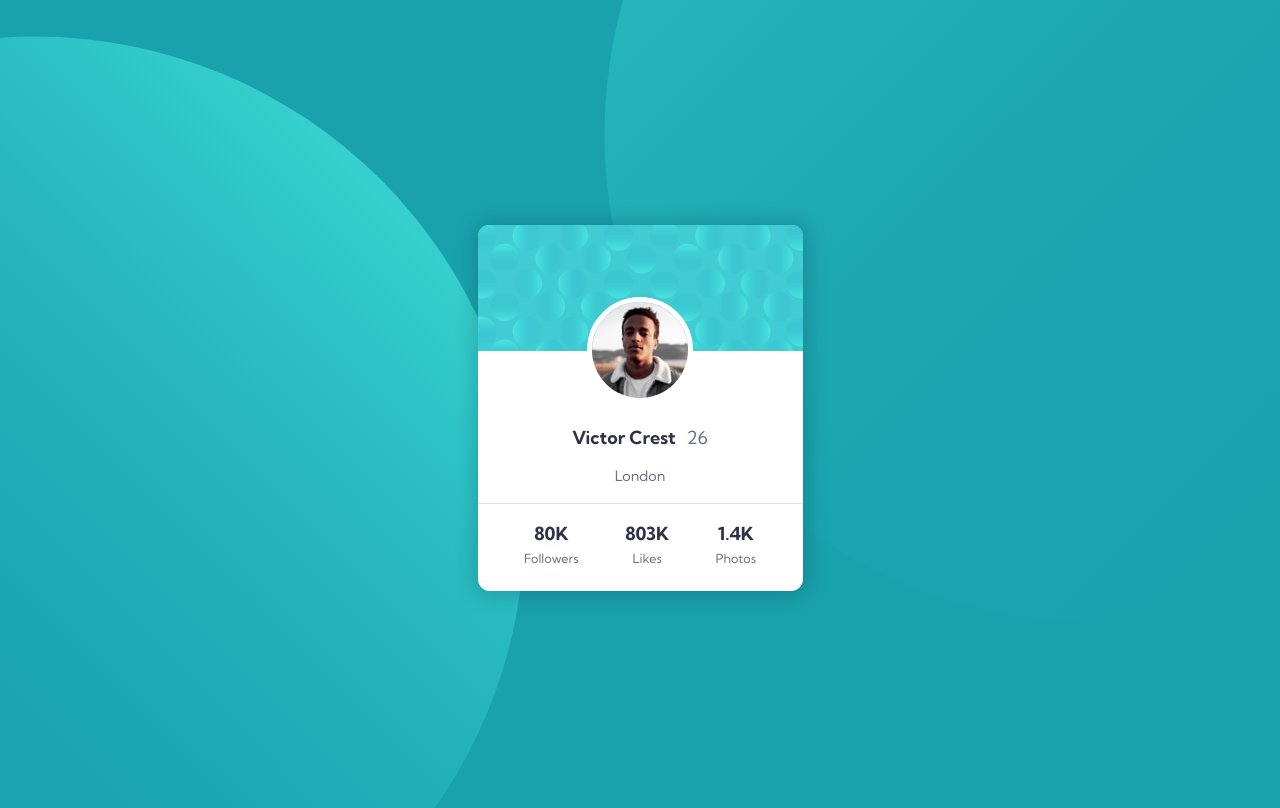
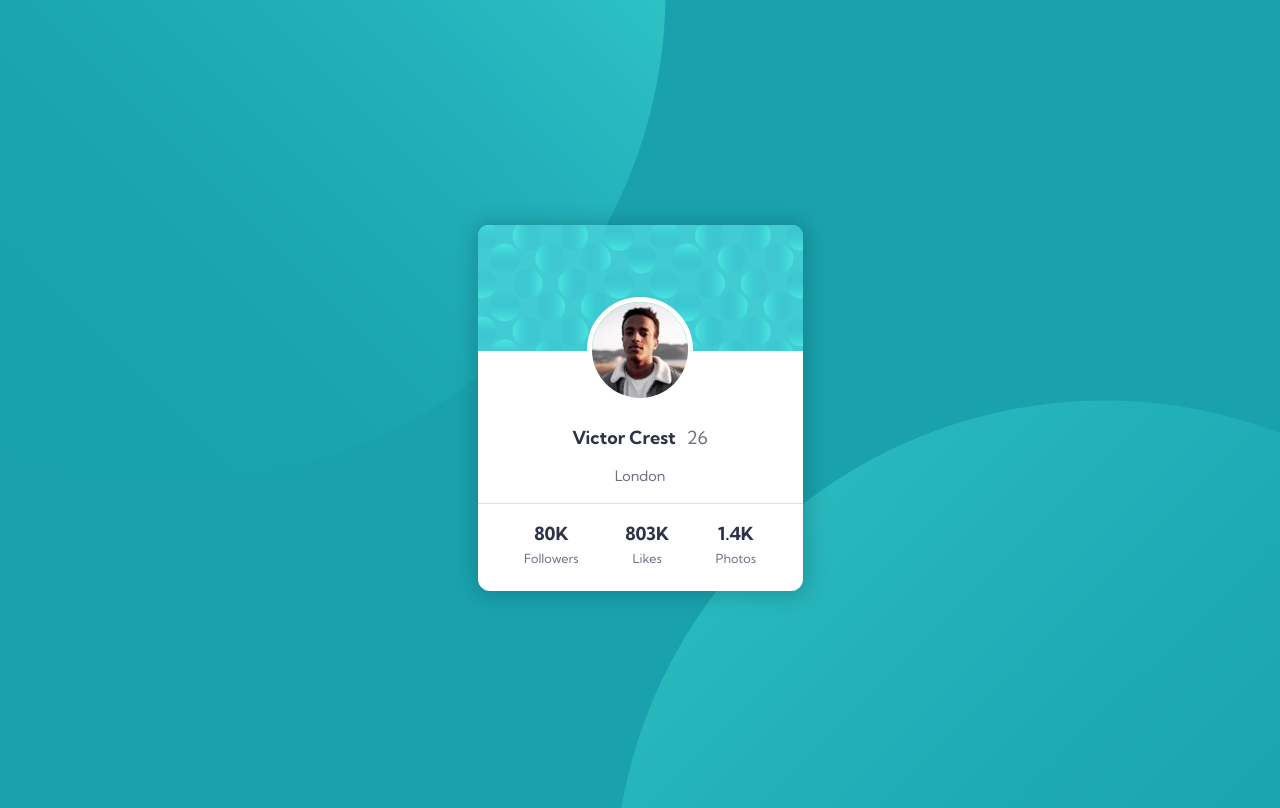
Before and after one commit to aemann2/frontend_mentor_profile_card, a plain HTML site: page index.html in a window 1280 px wide. Drawn offline with Linux system fonts and the light colour scheme.

Commit message:
changed bg positioning

```diff
--- a/style.scss
+++ b/style.scss
@@ -27,7 +27,7 @@ body {
   min-height: 100%;
   background-image: url('/images/bg-pattern-top.svg'),
     url('/images/bg-pattern-bottom.svg');
-  background-position: -150% -20%, 200% 200%;
+  background-position: bottom 40vh right 48vw, top 50vh left 48vw;
   background-repeat: no-repeat;
 }
 
```
Also changed, not shown: style.css, 1 other file.
